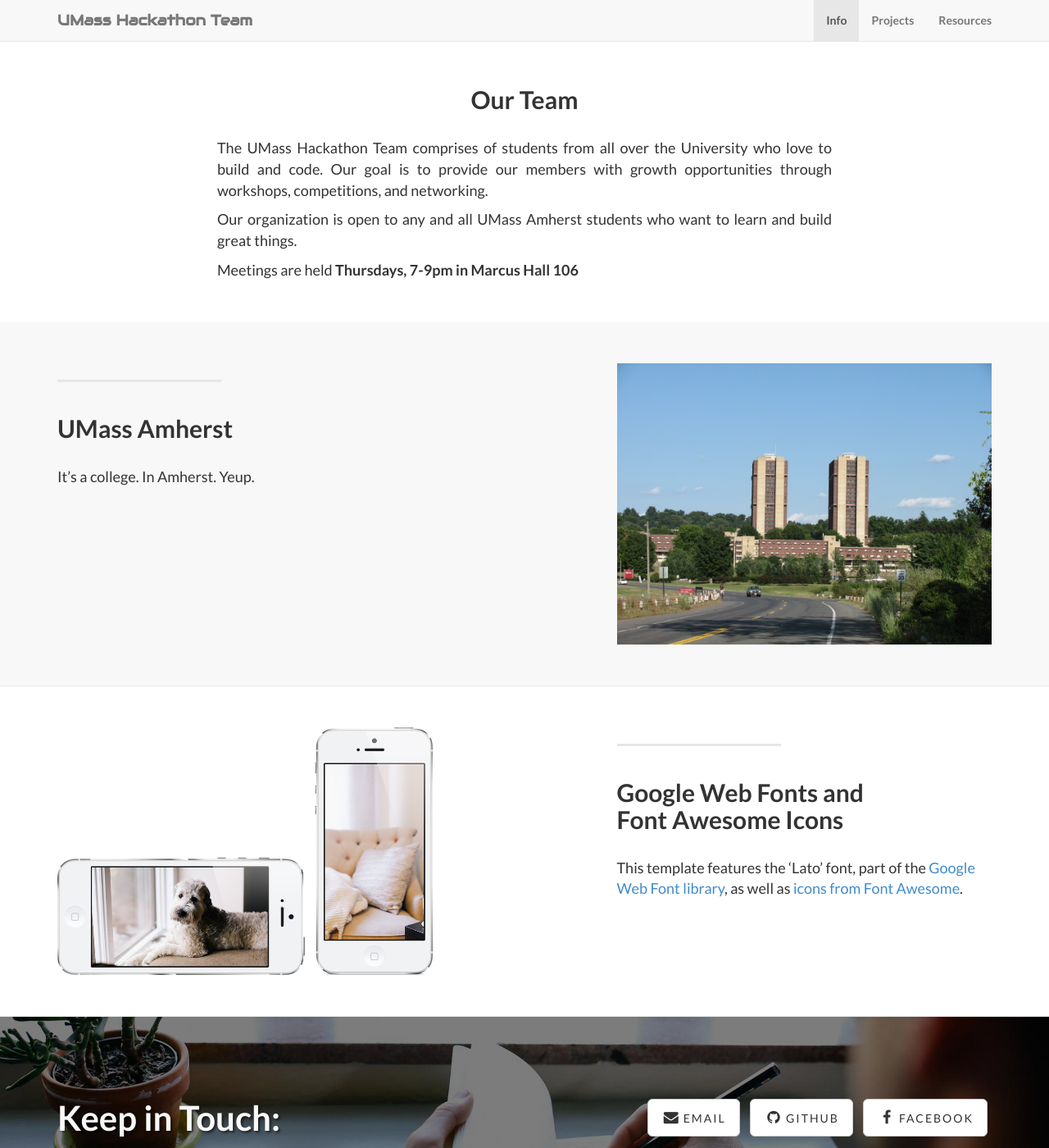
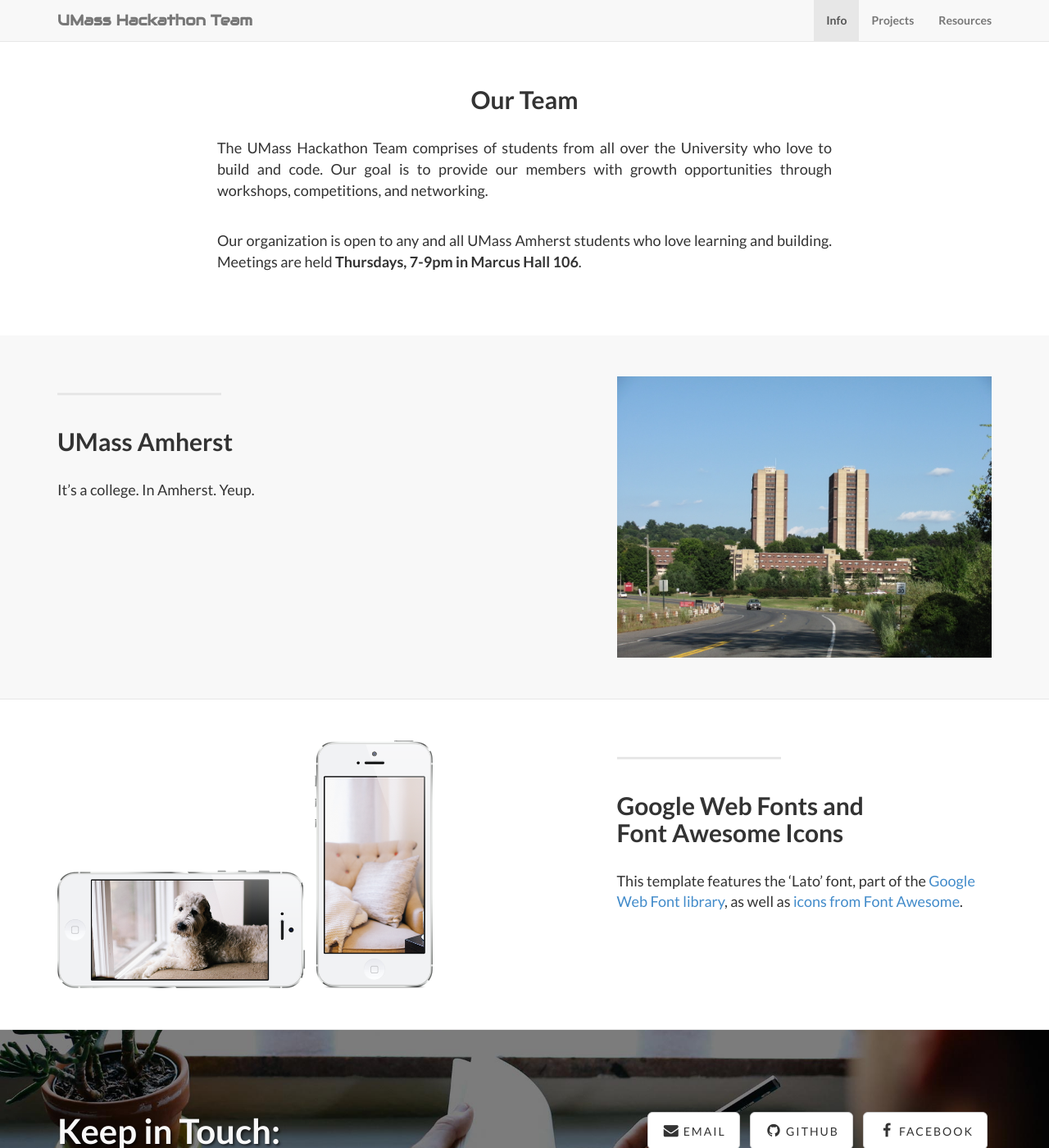
Before and after one commit to UMassHackathonTeam/UMassHackathonTeam.github.io, a Jekyll site: the page built from index.html, in a window 1280 px wide and 1400 px high, scrolled down 732 px. Shown: the whole window at 82% size. Built offline with Jekyll 4.4.1, drawn with Linux system fonts in a browser that asks for light colours.

Commit message:
Fixed Our Team

```diff
--- a/_includes/info.html
+++ b/_includes/info.html
@@ -7,10 +7,7 @@
 
                 <p>The UMass Hackathon Team comprises of students from all over the University who love to build and code. Our goal is to provide our members with growth opportunities through workshops, competitions, and networking.</p>
 
-
-                <p>Our organization is open to any and all UMass Amherst students who want to learn and build great things.</p>
-
-                <p>Meetings are held <b>Thursdays, 7-9pm in Marcus Hall 106</b></p>
+                <p>Our organization is open to any and all UMass Amherst students who love learning and building. Meetings are held <b>Thursdays, 7-9pm in Marcus Hall 106</b>.</p>
 
                 <br/><br/>
               </div>
--- a/css/landing-page.css
+++ b/css/landing-page.css
@@ -25,6 +25,7 @@
     text-align: justify;
     font-size: 18px;
     font-weight: 400;
+    margin-bottom: 2em;
 }
 
 .lead {
```
